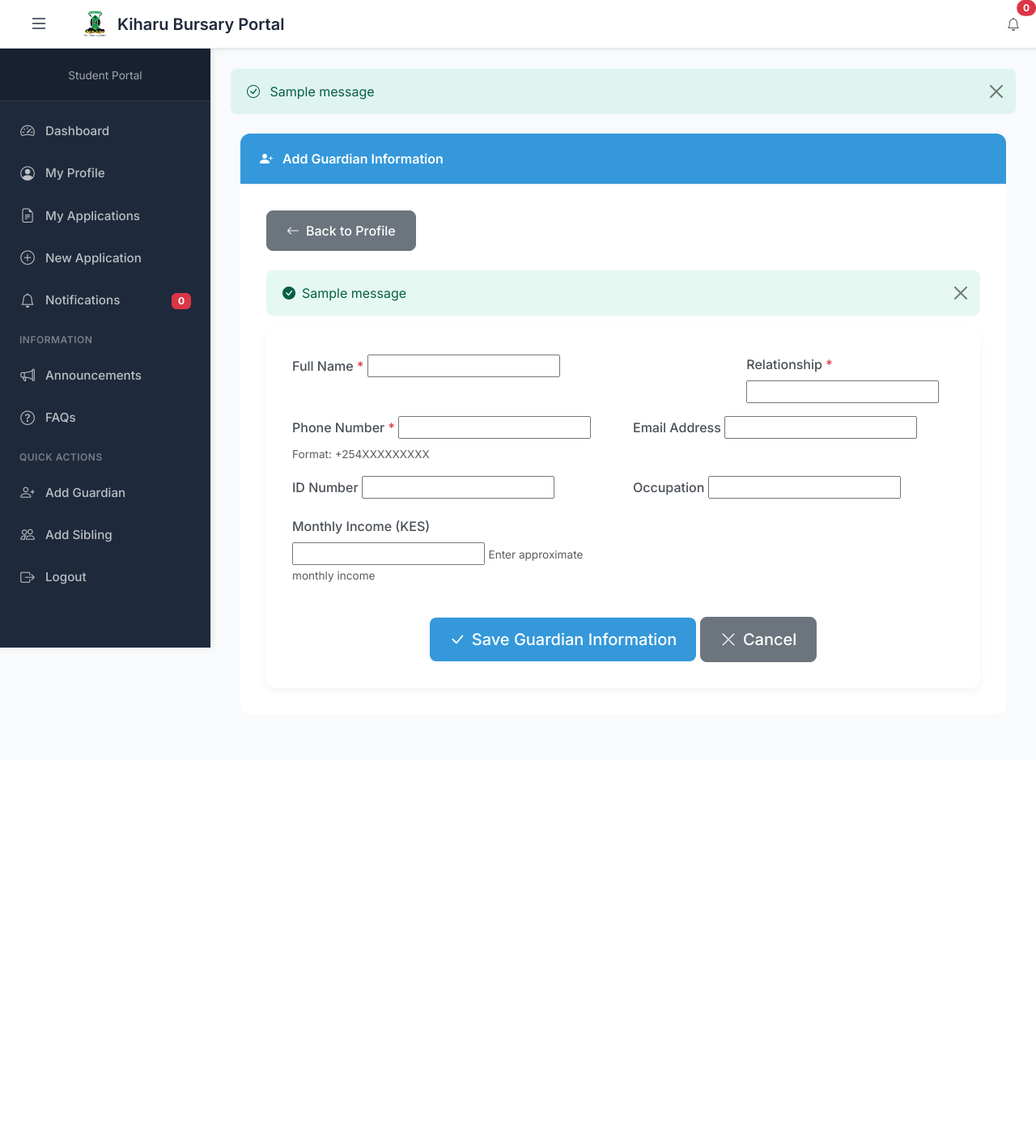
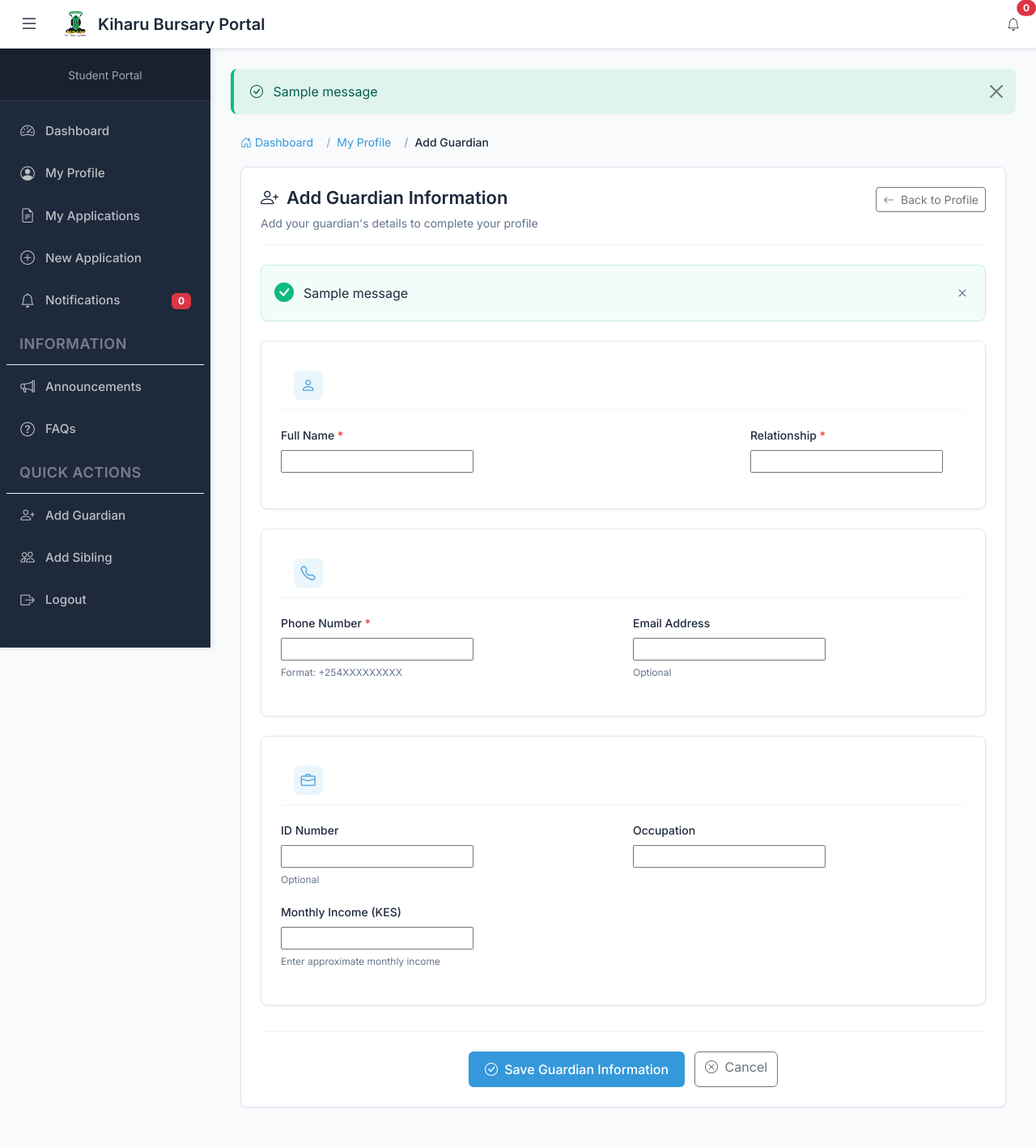
Before and after one commit to steve-ongera/kiharu-bursary-system, a Django app: template templates/students/guardian_form.html in a window 1280 px wide. Shown: the whole page at 81% size. Before the commit the page ends 818 px from the top, so only its background shows below. Run offline with Django 5.2, Linux system fonts and the light colour scheme; the template is opened without the code that fills it, so the values that code supplies are empty, except form fields; tables that the repository leaves empty hold one stand-in row (values such as "Sample post"); one stand-in notice (Sample message) is shown; form fields are guessed from the names that the template uses.

Commit message:
made updates

```diff
--- a/templates/students/guardian_form.html
+++ b/templates/students/guardian_form.html
@@ -5,132 +5,242 @@
 
 {% block extra_css %}
 <style>
-
-
-
-    .card {
-        border-radius: 12px;
-        box-shadow: 0 0.75rem 1.5rem var(--shadow-color);
-        border: none;
-        margin-bottom: 2rem;
+    .breadcrumb {
+        padding: 0;
+        margin-bottom: 20px;
+        font-size: 14px;
+        list-style: none;
+        display: flex;
+        flex-wrap: wrap;
     }
 
-    .card-header {
-        background-color: var(--primary-color);
-        color: white;
-        border-radius: 12px 12px 0 0 !important;
-        padding: 1.2rem 1.5rem;
+    .breadcrumb-item {
+        color: #64748B;
+    }
+
+    .breadcrumb-item + .breadcrumb-item::before {
+        content: "/ ";
+        color: #94A3B8;
+        padding: 0 8px;
+    }
+
+    .breadcrumb-item.active {
+        color: #1E293B;
+        font-weight: 500;
+    }
+
+    .breadcrumb a {
+        color: #3498db;
+        text-decoration: none;
+        transition: color 0.3s ease;
+    }
+
+    .breadcrumb a:hover {
+        color: #2980b9;
+    }
+
+    .section-container {
+        background: white;
+        border-radius: 8px;
+        padding: 24px;
+        box-shadow: 0 1px 3px rgba(0, 0, 0, 0.08);
+        margin-bottom: 24px;
+        border: 1px solid #E2E8F0;
+    }
+
+    .page-header {
+        margin-bottom: 24px;
+        padding-bottom: 16px;
+        border-bottom: 1px solid #F1F5F9;
+        display: flex;
+        justify-content: space-between;
+        align-items: start;
+        flex-wrap: wrap;
+        gap: 16px;
+    }
+
+    .page-title {
+        font-size: 22px;
         font-weight: 600;
+        color: #1E293B;
+        margin-bottom: 8px;
         display: flex;
         align-items: center;
-        gap: 0.75rem;
+        gap: 10px;
     }
 
-    .card-body {
-        padding: 2rem;
+    .page-subtitle {
+        color: #64748B;
+        font-size: 14px;
+        margin: 0;
     }
 
     .form-section {
-        background-color: white;
-        border-radius: 12px;
-        padding: 2rem;
-        box-shadow: 0 0.25rem 0.75rem rgba(0, 0, 0, 0.05);
+        background: white;
+        border-radius: 8px;
+        padding: 24px;
+        box-shadow: 0 1px 3px rgba(0, 0, 0, 0.08);
+        margin-bottom: 24px;
+        border: 1px solid #E2E8F0;
+    }
+
+    .section-header {
+        font-size: 18px;
+        font-weight: 600;
+        color: #1E293B;
+        margin-bottom: 20px;
+        padding-bottom: 12px;
+        border-bottom: 1px solid #F1F5F9;
+        display: flex;
+        align-items: center;
+        gap: 10px;
+    }
+
+    .section-icon {
+        width: 36px;
+        height: 36px;
+        border-radius: 8px;
+        display: inline-flex;
+        align-items: center;
+        justify-content: center;
+        font-size: 18px;
+        background: rgba(52, 152, 219, 0.1);
+        color: #3498db;
+    }
+
+    .form-group {
+        margin-bottom: 20px;
     }
 
     .form-label {
+        font-size: 14px;
         font-weight: 500;
-        margin-bottom: 0.5rem;
-        color: #495057;
+        color: #1E293B;
+        margin-bottom: 8px;
+        display: block;
     }
 
     .required-field::after {
         content: " *";
-        color: #dc3545;
+        color: #EF4444;
+        font-weight: 600;
     }
 
-
-
-    .form-control:focus, .form-select:focus {
-        border-color: var(--primary-color);
-        box-shadow: 0 0 0 0.25rem rgba(58, 96, 183, 0.25);
+    .form-control,
+    .form-select {
+        width: 100%;
+        padding: 10px 14px;
+        font-size: 14px;
+        border: 1px solid #E2E8F0;
+        border-radius: 6px;
+        background: white;
+        color: #1E293B;
+        transition: all 0.3s ease;
     }
 
-    .btn {
-        border-radius: 8px;
-        padding: 0.75rem 1.5rem;
-        font-weight: 500;
-        transition: all 0.2s ease;
-        display: inline-flex;
-        align-items: center;
-        gap: 0.5rem;
-    }
-
-    .btn-primary {
-        background-color: var(--primary-color);
-        border-color: var(--primary-color);
-    }
-
-    .btn-primary:hover {
-        background-color: var(--accent-color);
-        border-color: var(--accent-color);
-        transform: translateY(-2px);
-    }
-
-    .btn-secondary {
-        background-color: #6c757d;
-        border-color: #6c757d;
-    }
-
-    .btn-secondary:hover {
-        background-color: #5a6268;
-        border-color: #545b62;
-        transform: translateY(-2px);
-    }
-
-    .alert {
-        border-radius: 8px;
-        border: none;
-        padding: 1rem 1.25rem;
-    }
-
-    .text-muted {
-        font-size: 0.85rem;
+    .form-control:focus,
+    .form-select:focus {
+        outline: none;
+        border-color: #3498db;
+        box-shadow: 0 0 0 3px rgba(52, 152, 219, 0.1);
     }
 
     .form-text {
-        margin-top: 0.4rem;
+        font-size: 12px;
+        color: #64748B;
+        margin-top: 6px;
+        display: block;
     }
 
     .text-danger {
-        font-size: 0.85rem;
-        margin-top: 0.4rem;
+        color: #EF4444;
+        font-size: 13px;
+        margin-top: 6px;
+        display: block;
+        font-weight: 500;
     }
 
-    h2 {
-        color: #2c3e50;
-        font-weight: 700;
+    .alert-custom {
+        border-radius: 8px;
+        padding: 16px;
+        margin-bottom: 24px;
         display: flex;
         align-items: center;
-        gap: 0.75rem;
+        gap: 12px;
+        border: 1px solid;
+    }
+
+    .alert-success-custom {
+        background: rgba(16, 185, 129, 0.05);
+        border-color: rgba(16, 185, 129, 0.2);
+        color: #1E293B;
+    }
+
+    .alert-error-custom {
+        background: rgba(239, 68, 68, 0.05);
+        border-color: rgba(239, 68, 68, 0.2);
+        color: #1E293B;
+    }
+
+    .alert-icon {
+        font-size: 24px;
+        flex-shrink: 0;
+    }
+
+    .alert-success-custom .alert-icon {
+        color: #10B981;
+    }
+
+    .alert-error-custom .alert-icon {
+        color: #EF4444;
+    }
+
+    .alert-close {
+        margin-left: auto;
+        background: none;
+        border: none;
+        font-size: 20px;
+        color: #64748B;
+        cursor: pointer;
+        padding: 0;
+        width: 24px;
+        height: 24px;
+        display: flex;
+        align-items: center;
+        justify-content: center;
+        border-radius: 4px;
+        transition: all 0.3s ease;
+    }
+
+    .alert-close:hover {
+        background: rgba(0, 0, 0, 0.05);
+    }
+
+    .form-actions {
+        display: flex;
+        justify-content: center;
+        gap: 12px;
+        margin-top: 32px;
+        padding-top: 24px;
+        border-top: 1px solid #F1F5F9;
     }
 
     @media (max-width: 768px) {
-        .card-body {
-            padding: 1.5rem;
+        .page-header {
+            flex-direction: column;
+            align-items: stretch;
         }
 
         .form-section {
-            padding: 1.5rem;
+            padding: 16px;
         }
 
-        .btn {
-            width: 100%;
-            margin-bottom: 0.5rem;
-            justify-content: center;
+        .form-actions {
+            flex-direction: column;
         }
 
-        .text-center .btn {
-            width: auto;
+        .form-actions .btn {
+            width: 100%;
         }
     }
 </style>
@@ -138,49 +248,145 @@
 
 {% block content %}
 <div class="container-fluid">
-    <div class="row justify-content-center">
-        <div class="col-lg-10 col-xl-12">
-            <div class="card">
-                <div class="card-header">
-                    <i class="bi bi-person-plus-fill"></i>
+    <!-- Breadcrumb -->
+    <nav aria-label="breadcrumb">
+        <ol class="breadcrumb">
+            <li class="breadcrumb-item">
+                <a href="{% url 'student_dashboard' %}">
+                    <i class="bi bi-house-door"></i> Dashboard
+                </a>
+            </li>
+            <li class="breadcrumb-item">
+                <a href="{% url 'student_profile_view' %}">My Profile</a>
+            </li>
+            <li class="breadcrumb-item active" aria-current="page">Add Guardian</li>
+        </ol>
+    </nav>
+
+    <div class="section-container">
+        <!-- Page Header -->
+        <div class="page-header">
+            <div>
+                <h1 class="page-title">
+                    <i class="bi bi-person-plus"></i>
                     Add Guardian Information
+                </h1>
+                <p class="page-subtitle">
+                    Add your guardian's details to complete your profile
+                </p>
             </div>
-                <div class="card-body">
-                    <div class="d-flex justify-content-between align-items-center mb-4">
-                        <a href="{% url 'student_profile_view' %}" class="btn btn-secondary">
-                            <i class="bi bi-arrow-left"></i> Back to Profile
+            <a href="{% url 'student_profile_view' %}" class="btn btn-outline-secondary btn-sm">
+                <i class="bi bi-arrow-left me-1"></i> Back to Profile
             </a>
         </div>
 
+        <!-- Messages -->
         {% if messages %}
             {% for message in messages %}
-                            <div class="alert alert-{{ message.tags }} alert-dismissible fade show">
-                                <i class="bi bi-check-circle-fill me-2"></i>{{ message }}
-                                <button type="button" class="btn-close" data-bs-dismiss="alert"></button>
+                <div class="alert-custom alert-{% if message.tags == 'success' %}success{% else %}error{% endif %}-custom">
+                    <i class="bi bi-{% if message.tags == 'success' %}check-circle{% else %}exclamation-circle{% endif %}-fill alert-icon"></i>
+                    <div style="flex: 1;">{{ message }}</div>
+                    <button type="button" class="alert-close" onclick="this.parentElement.remove()">
+                        <i class="bi bi-x"></i>
+                    </button>
                 </div>
             {% endfor %}
         {% endif %}
 
-                    <div class="form-section">
+        <!-- Form -->
         <form method="post">
             {% csrf_token %}
 
+            <!-- Guardian Information Section -->
+            <div class="form-section">
+                <h4 class="section-header">
+                    <span class="section-icon">
+                        <i class="bi bi-person"></i>
+                    </span>
+                    Guardian Details
+                </h4>
+
                 <div class="row">
                     <div class="col-md-8">
-                                    <div class="form-group mb-3">
+                        <div class="form-group">
                             <label for="{{ form.name.id_for_label }}" class="form-label required-field">Full Name</label>
                             {{ form.name }}
                             {% if form.name.errors %}
-                                            <div class="text-danger">{{ form.name.errors }}</div>
+                                <span class="text-danger">{{ form.name.errors }}</span>
                             {% endif %}
                         </div>
                     </div>
                     <div class="col-md-4">
-                                    <div class="form-group mb-3">
+                        <div class="form-group">
                             <label for="{{ form.relationship.id_for_label }}" class="form-label required-field">Relationship</label>
                             {{ form.relationship }}
                             {% if form.relationship.errors %}
-                                            <div class="text-danger">{{ form.relationship.errors }}</div>
+                                <span class="text-danger">{{ form.relationship.errors }}</span>
+                            {% endif %}
+                        </div>
+                    </div>
+                </div>
+            </div>
+
+            <!-- Contact Information Section -->
+            <div class="form-section">
+                <h4 class="section-header">
+                    <span class="section-icon">
+                        <i class="bi bi-telephone"></i>
+                    </span>
+                    Contact Information
+                </h4>
+
+                <div class="row">
+                    <div class="col-md-6">
+                        <div class="form-group">
+                            <label for="{{ form.phone_number.id_for_label }}" class="form-label required-field">Phone Number</label>
+                            {{ form.phone_number }}
+                            {% if form.phone_number.errors %}
+                                <span class="text-danger">{{ form.phone_number.errors }}</span>
+                            {% endif %}
+                            <span class="form-text">Format: +254XXXXXXXXX</span>
+                        </div>
+                    </div>
+                    <div class="col-md-6">
+                        <div class="form-group">
+                            <label for="{{ form.email.id_for_label }}" class="form-label">Email Address</label>
+                            {{ form.email }}
+                            {% if form.email.errors %}
+                                <span class="text-danger">{{ form.email.errors }}</span>
+                            {% endif %}
+                            <span class="form-text">Optional</span>
+                        </div>
+                    </div>
+                </div>
+            </div>
+
+            <!-- Additional Information Section -->
+            <div class="form-section">
+                <h4 class="section-header">
+                    <span class="section-icon">
+                        <i class="bi bi-briefcase"></i>
+                    </span>
+                    Additional Information
+                </h4>
+
+                <div class="row">
+                    <div class="col-md-6">
+                        <div class="form-group">
+                            <label for="{{ form.id_number.id_for_label }}" class="form-label">ID Number</label>
+                            {{ form.id_number }}
+                            {% if form.id_number.errors %}
+                                <span class="text-danger">{{ form.id_number.errors }}</span>
+                            {% endif %}
+                            <span class="form-text">Optional</span>
+                        </div>
+                    </div>
+                    <div class="col-md-6">
+                        <div class="form-group">
+                            <label for="{{ form.occupation.id_for_label }}" class="form-label">Occupation</label>
+                            {{ form.occupation }}
+                            {% if form.occupation.errors %}
+                                <span class="text-danger">{{ form.occupation.errors }}</span>
                             {% endif %}
                         </div>
                     </div>
@@ -188,73 +394,29 @@
 
                 <div class="row">
                     <div class="col-md-6">
-                                    <div class="form-group mb-3">
-                                        <label for="{{ form.phone_number.id_for_label }}" class="form-label required-field">Phone Number</label>
-                                        {{ form.phone_number }}
-                                        {% if form.phone_number.errors %}
-                                            <div class="text-danger">{{ form.phone_number.errors }}</div>
+                        <div class="form-group">
+                            <label for="{{ form.monthly_income.id_for_label }}" class="form-label">Monthly Income (KES)</label>
+                            {{ form.monthly_income }}
+                            {% if form.monthly_income.errors %}
+                                <span class="text-danger">{{ form.monthly_income.errors }}</span>
                             {% endif %}
-                                        <small class="form-text text-muted">Format: +254XXXXXXXXX</small>
+                            <span class="form-text">Enter approximate monthly income</span>
                         </div>
-                                </div>
-                                <div class="col-md-6">
-                                    <div class="form-group mb-3">
-                                        <label for="{{ form.email.id_for_label }}" class="form-label">Email Address</label>
-                                        {{ form.email }}
-                                        {% if form.email.errors %}
-                                            <div class="text-danger">{{ form.email.errors }}</div>
-                                        {% endif %}
                     </div>
                 </div>
             </div>
 
-                            <div class="row">
-                                <div class="col-md-6">
-                                    <div class="form-group mb-3">
-                                        <label for="{{ form.id_number.id_for_label }}" class="form-label">ID Number</label>
-                                        {{ form.id_number }}
-                                        {% if form.id_number.errors %}
-                                            <div class="text-danger">{{ form.id_number.errors }}</div>
-                                        {% endif %}
-                                    </div>
-                                </div>
-                                <div class="col-md-6">
-                                    <div class="form-group mb-3">
-                                        <label for="{{ form.occupation.id_for_label }}" class="form-label">Occupation</label>
-                                        {{ form.occupation }}
-                                        {% if form.occupation.errors %}
-                                            <div class="text-danger">{{ form.occupation.errors }}</div>
-                                        {% endif %}
-                                    </div>
-                                </div>
-                            </div>
-
-                            <div class="row">
-                                <div class="col-md-6">
-                                    <div class="form-group mb-3">
-                                        <label for="{{ form.monthly_income.id_for_label }}" class="form-label">Monthly Income (KES)</label>
-                                        {{ form.monthly_income }}
-                                        {% if form.monthly_income.errors %}
-                                            <div class="text-danger">{{ form.monthly_income.errors }}</div>
-                                        {% endif %}
-                                        <small class="form-text text-muted">Enter approximate monthly income</small>
-                                    </div>
-                                </div>
-                            </div>
-
-                            <div class="text-center mt-4">
-                                <button type="submit" class="btn btn-primary btn-lg">
-                                    <i class="bi bi-check-lg"></i> Save Guardian Information
+            <!-- Form Actions -->
+            <div class="form-actions">
+                <button type="submit" class="btn btn-primary">
+                    <i class="bi bi-check-circle me-1"></i>
+                    Save Guardian Information
                 </button>
-                                <a href="{% url 'student_profile_view' %}" class="btn btn-secondary btn-lg">
-                                    <i class="bi bi-x-lg"></i> Cancel
+                <a href="{% url 'student_profile_view' %}" class="btn btn-outline-secondary">
+                    <i class="bi bi-x-circle me-1"></i> Cancel
                 </a>
             </div>
         </form>
     </div>
 </div>
-            </div>
-        </div>
-    </div>
-</div>
 {% endblock %}
```
Also changed, not shown: db.sqlite3. Lines whose indentation alone changed are shown as unchanged.
